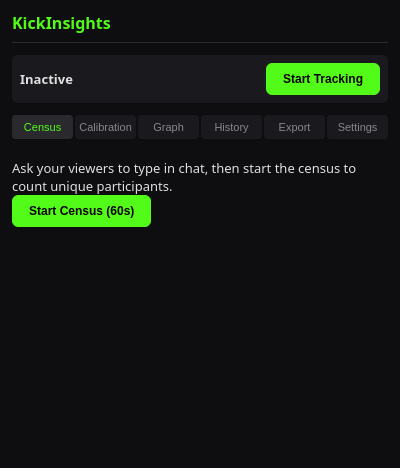
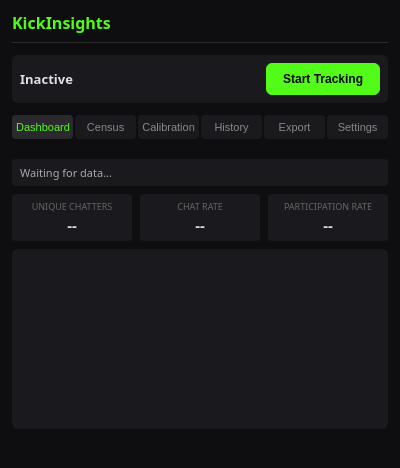
Before and after one commit to msanlisavas/KickInsights, a browser extension: page kickinsights/src/popup/popup.html in a window 400 px wide. Drawn offline with Linux system fonts and the light colour scheme.

Commit message:
feat: add Dashboard tab to popup with live stats and graph
Replaces the old Graph tab with a full Dashboard tab that shows:
- Live status line (same info as overlay)
- Unique chatters, chat rate, participation rate stats
- Session graph (Kick vs estimated)
Dashboard is the default active tab and updates every 2 seconds.

```diff
--- a/kickinsights/src/popup/popup.css
+++ b/kickinsights/src/popup/popup.css
@@ -151,6 +151,53 @@ body {
   border-color: #555;
 }
 
+/* Dashboard */
+.ki-dashboard-status {
+  padding: 6px 8px;
+  font-size: 11px;
+  color: #aaa;
+  background: #1a1a1e;
+  border-radius: 4px;
+  margin-bottom: 8px;
+  white-space: nowrap;
+  overflow: hidden;
+  text-overflow: ellipsis;
+}
+
+.ki-dashboard-stats {
+  display: flex;
+  gap: 8px;
+  margin-bottom: 8px;
+}
+
+.ki-dash-stat {
+  flex: 1;
+  text-align: center;
+  padding: 6px;
+  background: #1a1a1e;
+  border-radius: 4px;
+}
+
+.ki-dash-label {
+  display: block;
+  font-size: 9px;
+  color: #666;
+  text-transform: uppercase;
+  margin-bottom: 2px;
+}
+
+.ki-dash-value {
+  font-size: 15px;
+  font-weight: 700;
+  color: #e0e0e0;
+}
+
+#ki-dash-chart {
+  width: 100%;
+  background: #1a1a1e;
+  border-radius: 6px;
+}
+
 .ki-census-countdown {
   text-align: center;
   font-size: 24px;
--- a/kickinsights/src/popup/popup.html
+++ b/kickinsights/src/popup/popup.html
@@ -45,15 +45,35 @@
     </section>
 
     <nav class="ki-tabs">
-      <button class="ki-tab ki-tab-active" data-tab="census">Census</button>
+      <button class="ki-tab ki-tab-active" data-tab="dashboard">Dashboard</button>
+      <button class="ki-tab" data-tab="census">Census</button>
       <button class="ki-tab" data-tab="calibration">Calibration</button>
-      <button class="ki-tab" data-tab="graph">Graph</button>
       <button class="ki-tab" data-tab="history">History</button>
       <button class="ki-tab" data-tab="export">Export</button>
       <button class="ki-tab" data-tab="settings">Settings</button>
     </nav>
 
-    <section id="ki-panel-census" class="ki-panel">
+    <!-- Dashboard panel — live view like the overlay -->
+    <section id="ki-panel-dashboard" class="ki-panel">
+      <div class="ki-dashboard-status" id="ki-dash-status">Waiting for data...</div>
+      <div class="ki-dashboard-stats">
+        <div class="ki-dash-stat">
+          <span class="ki-dash-label">Unique Chatters</span>
+          <span class="ki-dash-value" id="ki-dash-chatters">--</span>
+        </div>
+        <div class="ki-dash-stat">
+          <span class="ki-dash-label">Chat Rate</span>
+          <span class="ki-dash-value" id="ki-dash-rate">--</span>
+        </div>
+        <div class="ki-dash-stat">
+          <span class="ki-dash-label">Participation Rate</span>
+          <span class="ki-dash-value" id="ki-dash-prate">--</span>
+        </div>
+      </div>
+      <canvas id="ki-dash-chart" width="376" height="180"></canvas>
+    </section>
+
+    <section id="ki-panel-census" class="ki-panel" style="display:none">
       <div id="ki-census-idle">
         <p>Ask your viewers to type in chat, then start the census to count unique participants.</p>
         <button id="ki-census-start" class="ki-btn ki-btn-primary">Start Census (60s)</button>
@@ -97,10 +117,6 @@
         </div>
       </div>
       <div id="ki-cal-history-list" class="ki-list"></div>
-    </section>
-
-    <section id="ki-panel-graph" class="ki-panel" style="display:none">
-      <canvas id="ki-popup-chart" width="360" height="200"></canvas>
     </section>
 
     <section id="ki-panel-history" class="ki-panel" style="display:none">
--- a/kickinsights/src/popup/popup.js
+++ b/kickinsights/src/popup/popup.js
@@ -24,7 +24,11 @@
     calCount: document.getElementById('ki-cal-count'),
     calTrend: document.getElementById('ki-cal-trend'),
     calHistoryList: document.getElementById('ki-cal-history-list'),
-    popupChart: document.getElementById('ki-popup-chart'),
+    dashStatus: document.getElementById('ki-dash-status'),
+    dashChatters: document.getElementById('ki-dash-chatters'),
+    dashRate: document.getElementById('ki-dash-rate'),
+    dashPRate: document.getElementById('ki-dash-prate'),
+    dashChart: document.getElementById('ki-dash-chart'),
     historyList: document.getElementById('ki-history-list'),
     historyEmpty: document.getElementById('ki-history-empty'),
     exportCsv: document.getElementById('ki-export-csv'),
@@ -57,7 +61,7 @@
 
       if (tab.dataset.tab === 'history') loadHistory();
       if (tab.dataset.tab === 'calibration') loadCalibration();
-      if (tab.dataset.tab === 'graph') loadGraph();
+      if (tab.dataset.tab === 'dashboard') loadDashboardChart();
     });
   });
 
@@ -142,10 +146,25 @@
       els.toggleOverlay.textContent = status.overlayVisible ? 'Hide Overlay' : 'Show Overlay';
 
       els.kickCount.textContent = status.kickCount ? KI_Format.compactNumber(status.kickCount) : '--';
-      els.estCount.textContent = (status.estimatedLow && status.estimatedHigh)
+      const estRange = (status.estimatedLow && status.estimatedHigh)
         ? `${KI_Format.compactNumber(status.estimatedLow)}–${KI_Format.compactNumber(status.estimatedHigh)}`
         : '--';
+      els.estCount.textContent = estRange;
       els.confidence.textContent = status.confidence || '--';
+
+      // Update dashboard
+      const kickStr = status.kickCount ? KI_Format.compactNumber(status.kickCount) : '?';
+      if (status.uniqueChatters < 5) {
+        els.dashStatus.textContent = `Kick: ${kickStr} | Warming up... ${status.uniqueChatters} chatters seen`;
+      } else {
+        els.dashStatus.textContent = `Kick: ${kickStr} | Est: ${estRange} | Msgs: ${status.chatRate}/min`;
+      }
+      els.dashChatters.textContent = status.uniqueChatters || '0';
+      els.dashRate.textContent = status.chatRate ? `${status.chatRate}/min` : '0/min';
+      els.dashPRate.textContent = status.participationRate ? `${(status.participationRate * 100).toFixed(1)}%` : '--';
+
+      // Draw dashboard chart
+      loadDashboardChart();
 
       // Only update census sub-panels if census tab is currently visible
       if (els.censusIdle.parentElement.style.display !== 'none') {
@@ -279,12 +298,12 @@
     return 'stable';
   }
 
-  // Graph
-  async function loadGraph() {
+  // Dashboard chart
+  async function loadDashboardChart() {
     const result = await chrome.storage.local.get('ki_active_session');
     const session = result.ki_active_session;
     if (!session || !session.snapshots || session.snapshots.length < 2) return;
-    KI_ChartRenderer.draw(els.popupChart, session.snapshots);
+    KI_ChartRenderer.draw(els.dashChart, session.snapshots);
   }
 
   // History
```
